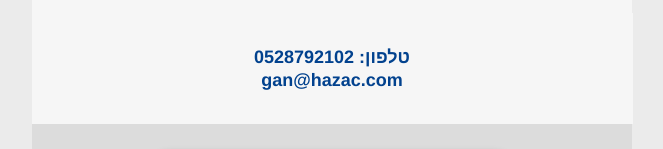
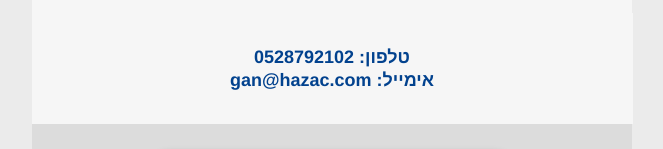
Before and after one commit to vinipoo/kindergarten_lp, a plain HTML site: page index.html in a window 1280 px wide. Shown: the part 1252-1401 px from the top of the page, without its empty margins (308-971 px from the left). Drawn offline with Linux system fonts and the light colour scheme.

Commit message:
Update and rename index.html.html to index.html

```diff
--- a/index.html.html
+++ b/index.html
@@ -262,7 +262,7 @@
                                                     style="padding:0 0 32px; font:18px/23px Helvetica, Arial, sans-serif; color:#02428e; direction: rtl;">
                                                     <br />
                                                     <p style="margin:0 0 0px;"><b>טלפון: 0528792102</b></p>
-                                                    <p style="margin:0 0 0px;"><b>gan@hazac.com</b></p>
+                                                    <p style="margin:0 0 0px;"><b>אימייל: gan@hazac.com </b></p>
 
                                                 </td>
                                             </tr>
```
